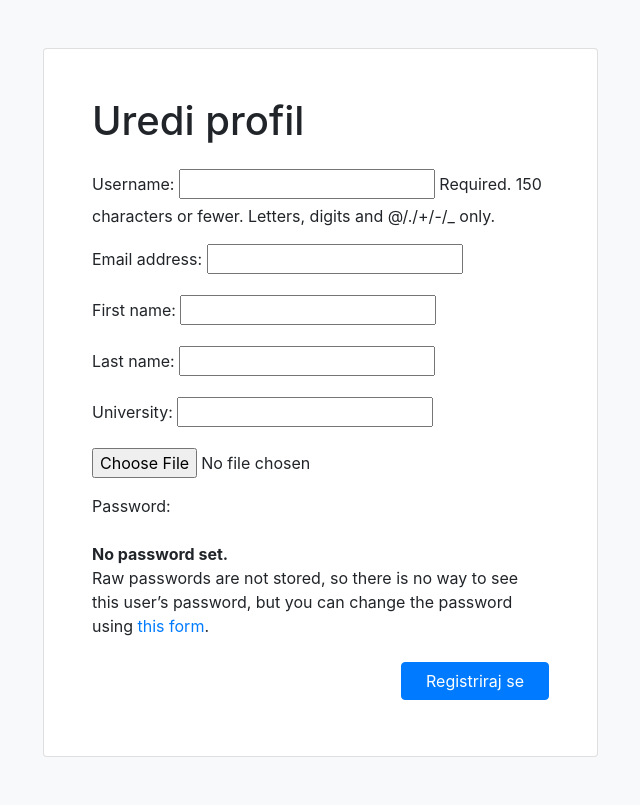
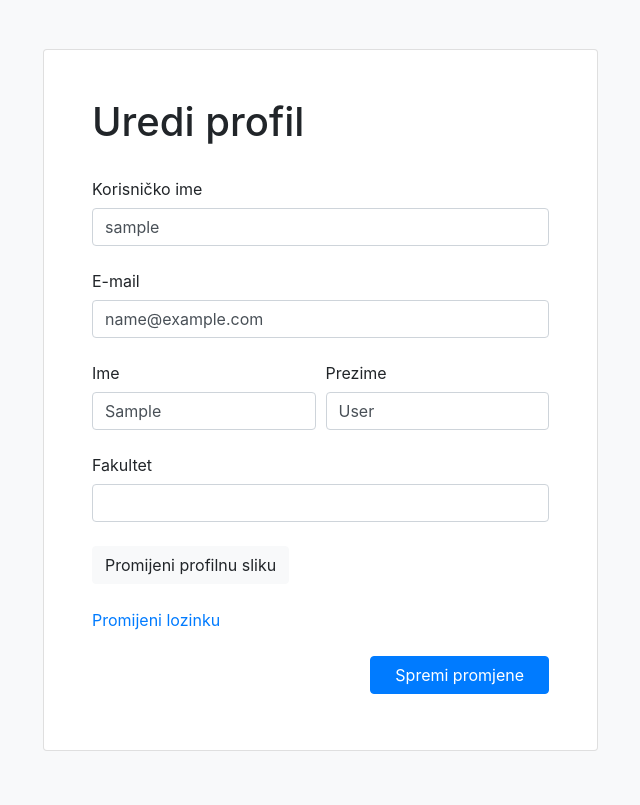
Before and after one commit to Marina-Banov/suri, a Django app: page /edit_profile/ in a window 1280 px wide. Shown: the whole page, without its empty margins (42-682 px from the left). After the commit the page ends 751 px from the top, so only its background shows below. Run offline with Django 3.2, Linux system fonts and the light colour scheme; the visitor is signed in with stand-in values (Sample User, id 1); some libraries are stand-ins or nearby versions.

Commit message:
update profile template + change password

```diff
--- a/main_app/urls.py
+++ b/main_app/urls.py
@@ -1,5 +1,6 @@
 from django.contrib.auth.decorators import login_required
 from django.urls import path
+from django.contrib.auth import views as auth_views
 
 from . import views
 
@@ -7,6 +8,8 @@ urlpatterns = [
     path('', views.index, name='index'),
     path('register/', views.Register.as_view(), name='register'),
     path('edit_profile/', views.update_profile, name='edit_profile'),
+    path('reset_password/', auth_views.PasswordResetView.as_view(), name='reset_password'), # template_name='registration/reset-password.html'
+    path('password/', auth_views.PasswordChangeView.as_view(template_name='registration/change-password.html'), name='change_password'),
     path('group/<int:group_id>/', views.group, name='group'),
     path('question/<int:question_id>/', views.question, name='question'),
     path('create_group/', login_required(views.CreateGroupView.as_view()), name='create_group'),
--- a/templates/registration/login.html
+++ b/templates/registration/login.html
@@ -28,6 +28,7 @@
                         <a href="{% url 'register' %}">Nemaš račun?</a>
                         <button type="submit" class="btn btn-primary ml-4 px-4">Prijava</button>
                     </div>
+                    <a href="{% url 'reset_password' %}">Zaboravio/la si lozinku?</a><br>
                     <a href="{% url 'index' %}">Natrag na početnu stranicu</a>
                 </form>
             </div>
--- a/templates/registration/update_profile.html
+++ b/templates/registration/update_profile.html
@@ -7,9 +7,67 @@
                 <h1 class="mb-4">Uredi profil</h1>
                 <form method="post">
                     {% csrf_token %}
-                    {{ form.as_p }}
+                    <div class="form-group">
+                        <label for="username" class="col-form-label">Korisničko ime</label>
+                        <input id="username" name="username" type="text"
+                               class="form-control {%if form.username.errors %}is-invalid{%endif%}"
+                               value="{{ user.username }}"/>
+                        <div class="text-danger">
+                            {{ form.username.errors }}
+                        </div>
+                    </div>
+                    <div class="form-group">
+                        <label for="email" class="col-form-label">E-mail</label>
+                        <input id="email" name="email" type="text"
+                               class="form-control {%if form.email.errors %}is-invalid{%endif%}"
+                               value="{{ user.email }}"/>
+                        <div class="text-danger">
+                            {{ form.email.errors }}
+                        </div>
+                    </div>
+                <div class="form-row">
+                    <div class="form-group col-sm-6">
+                        <label for="first_name" class="col-form-label">Ime</label>
+                        <input id="first_name" name="first_name" type="text"
+                               class="form-control {%if form.first_name.errors %}is-invalid{%endif%}"
+                               value="{{ user.first_name }}"/>
+                        <div class="text-danger">
+                            {{ form.first_name.errors }}
+                        </div>
+                    </div>
+                    <div class="form-group col-sm-6">
+                        <label for="last_name" class="col-form-label">Prezime</label>
+                        <input id="last_name" name="last_name" type="text"
+                               class="form-control {%if form.last_name.errors %}is-invalid{%endif%}"
+                               value="{{ user.last_name }}"/>
+                        <div class="text-danger">
+                            {{ form.last_name.errors }}
+                        </div>
+                    </div>
+                </div>
+                    <div class="form-group">
+                        <label for="university" class="col-form-label">Fakultet</label>
+                        <input id="university" name="university" type="text"
+                               class="form-control {%if form.university.errors %}is-invalid{%endif%}"
+                               value="{{ user.university }}"/>
+                        <div class="text-danger">
+                            {{ form.university.errors }}
+                        </div>
+                    </div>
+                    <div class="form-group">
+                        <button class="btn btn-light mr-3 my-2 position-relative">
+                            Promijeni profilnu sliku
+                            <input id="image" name="image" type="file" class="top-right h-100 w-100"
+                                   onchange="document.getElementById('image-label').innerHTML = document.getElementById('image').files[0].name"/>
+                        </button>
+                        <label for="image" id="image-label"></label>
+                        <div class="text-danger">
+                            {{ form.image.errors }}
+                        </div>
+                    </div>
+                    <a href="{% url 'change_password' %}">Promijeni lozinku</a>
                     <div class="d-flex align-items-center justify-content-end mt-4 mb-2">
-                        <button type="submit" class="btn btn-primary ml-4 px-4">Registriraj se</button>
+                        <button type="submit" class="btn btn-primary ml-4 px-4">Spremi promjene</button>
                     </div>
                 </form>
             </div>
```
Also changed, not shown: templates/registration/change-password.html (added, +49 -0 lines).
